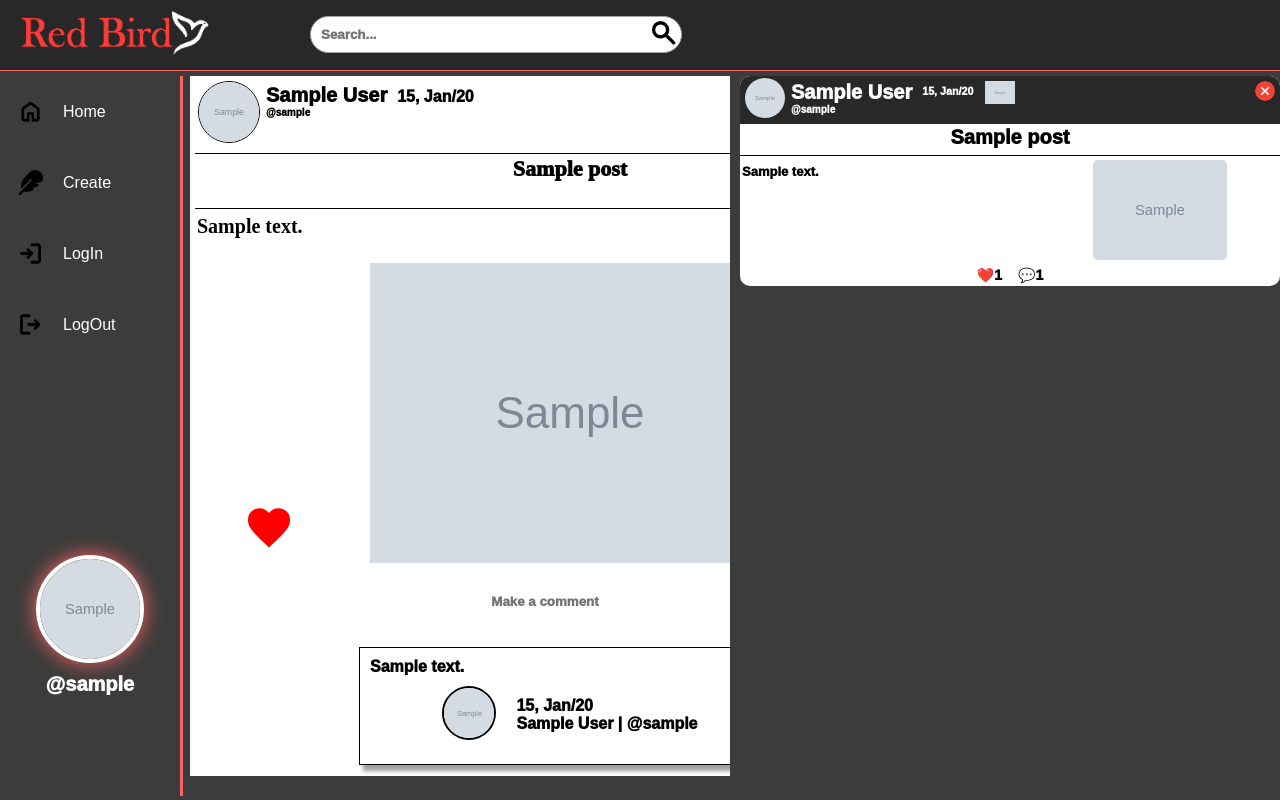
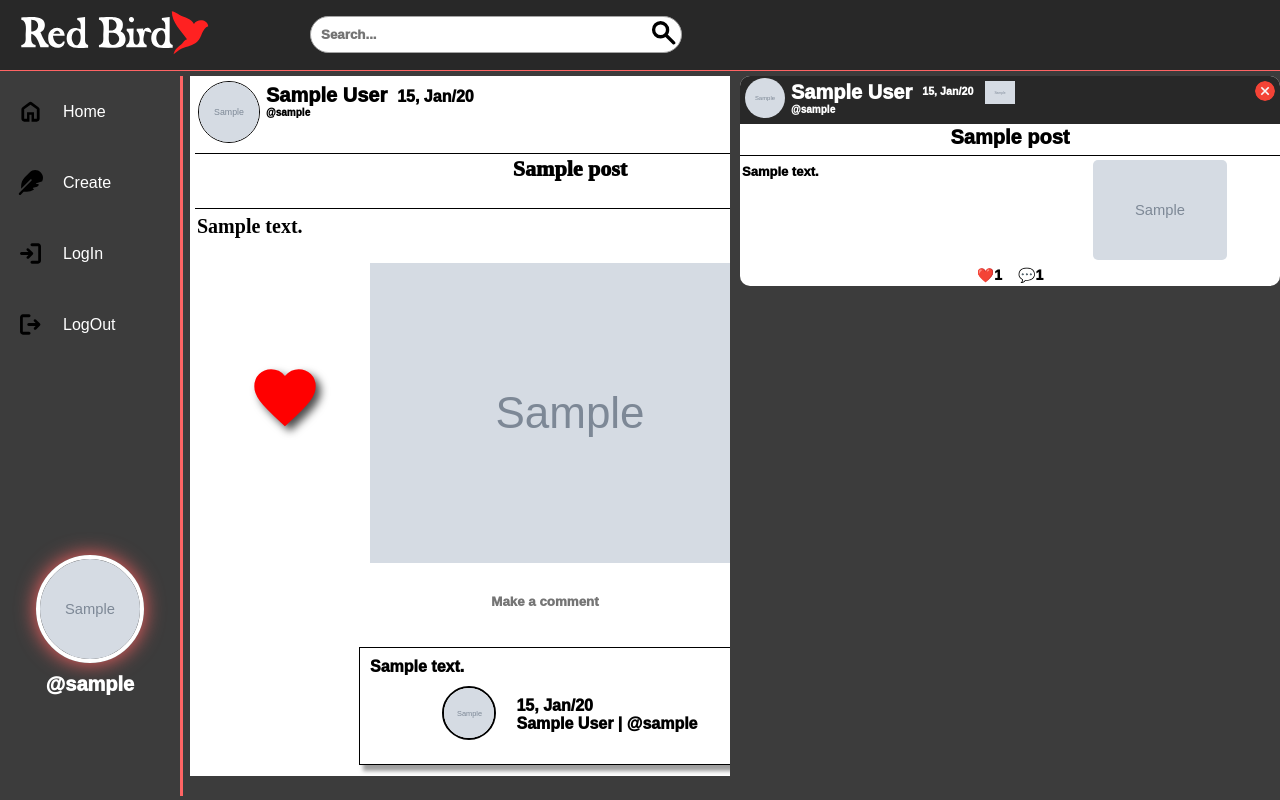
Before and after one commit to AThunder-cloud/Red_Bird, a Django app: page /postpage/1/ in a window 1280 px wide. Run offline with Django 4.2, Linux system fonts and the light colour scheme; a user stored in the database is signed in; tables that the repository leaves empty hold one stand-in row (values such as "Sample post"); grey boxes marked "Sample" are stand-in pictures; some web fonts are replaced.

Commit message:
search for all page and like button tweak

```diff
--- a/core/views.py
+++ b/core/views.py
@@ -76,9 +76,9 @@
 		messages.info(request, 'User is not loged in')
 		return redirect('index')
 
-
 def index(request):
-	q = request.GET.get('q', '')
+	if request.method == "GET":
+		q = request.GET.get('q', '')
 	posts = Post.objects.filter(
 		Q(post_title__icontains=q) |
 		Q(genres__name__icontains=q) |
@@ -102,7 +102,13 @@
 	return render(request, 'profile.html',context)
 
 def post(request):
-	posts = Post.objects.all()
+	if request.method == "GET":
+		q = request.GET.get('q', '')
+	posts = Post.objects.filter(
+		Q(post_title__icontains=q) |
+		Q(genres__name__icontains=q) |
+		Q(author__user__username__icontains=q)
+	).distinct()
 	images = Post.objects.only('image')
 	context = {
 	'posts' : posts,
@@ -187,7 +193,13 @@
 
 @login_required(login_url="signin")
 def post_page(request, post_id):
-	posts = Post.objects.all()
+	if request.method == "GET":
+		q = request.GET.get('q', '')
+	posts = Post.objects.filter(
+		Q(post_title__icontains=q) |
+		Q(genres__name__icontains=q) |
+		Q(author__user__username__icontains=q)
+	).distinct()
 	post = get_object_or_404(Post, id=post_id)
 	comments = post.comments.all()
 	username = request.user.username
@@ -196,7 +208,6 @@
 		is_liked = False
 	else:
 		is_liked = True
-	print(is_liked)
 	context = {
 		"post":post,
 		"posts" : posts,
--- a/static/css/post-page.css
+++ b/static/css/post-page.css
@@ -20,7 +20,7 @@
     src: url("/static/fonts/Concert_One/ConcertOne-Regular.ttf") format("truetype");
   }
 .content-container{
-    position: relative;
+    /* position: relative; */
     display:flex;
     flex-direction: column;
     background-color:transparent;
@@ -137,6 +137,7 @@
 }
 textarea::-webkit-scrollbar{display: none;}
 .postImage{
+    position: relative;
     width:fit-content;
     height:fit-content;
     margin-left: auto;
@@ -175,6 +176,7 @@
     width:40px;
     height:100%;
     background-color: rgb(255, 50, 100);
+    padding: 4px;
 }
 .make-comment form input{
     background-color: transparent;
@@ -244,25 +246,17 @@
 
 #post-like-button{
     position: absolute;
-    top: 428px;
-    left: 54px;
-    width:50px;
-    height:50px;
+    top: 100px;
+    left: -120px;
+    width:fit-content;
+    height:fit-content;
     border-radius: 50%;
     cursor: pointer;
     background-color: transparent;
-    border: none;
+    border:none;
     outline: none;
 }
 
-/* #post-like-button #heart-path{
-    fill: rgb(71, 71, 71);
-} */
-/* #post-like-button.liked{
-    background-color:rgba(0, 166, 255, 0.761) ;
-    box-shadow: 0 0 10px 5px rgb(0, 166, 255), 0 0 20px rgb(0, 166, 255);
-} */
-#post-like-button.liked #heart-path{
-    fill: red;
-
+#post-like-button svg{
+    filter: drop-shadow(5px 5px 4px rgb(76, 76, 76));
 }
--- a/static/js/post-page.js
+++ b/static/js/post-page.js
@@ -10,6 +10,7 @@
 }
 
 var likeBtn = document.getElementById('post-like-button');
+var heartSvg = document.getElementById('heart-svg');
 
 likeBtn.addEventListener('click', function(){
   var postId = likeBtn.getAttribute('data-post-id');
@@ -22,9 +23,9 @@
     if(xhr.status === 200){
       var response = JSON.parse(xhr.responseText);
       if(response.liked){
-        likeBtn.classList.add('liked');
+        heartSvg.setAttribute("fill", "red");
       }else{
-        likeBtn.classList.remove('liked');
+        heartSvg.setAttribute("fill", "grey");
       }
     }
   };
--- a/template/post.html
+++ b/template/post.html
@@ -34,6 +34,17 @@
     </div>
     <div class="postImage">
         <img loading="lazy" src="{{post.image.url}}" alt="">
+        <button data-post-id="{{post.id}}" id="post-like-button">
+            {% if is_liked %}
+            <svg id="heart-svg" xmlns="http://www.w3.org/2000/svg" fill="red" height="70" viewBox="0 96 960 960" width="70">
+                <path d="M479 963.5 423 913q-107.766-99.072-177.919-171.093-70.152-72.021-111.901-128.866-41.749-56.844-57.964-103.916Q59 462.053 59 413.5q0-99.505 66.498-166.502Q191.995 180 290.5 180q55.288 0 103.144 24Q441.5 228 479 275.5q44-50 89.185-72.75Q613.371 180 667.629 180q99.38 0 166.376 66.943Q901 313.886 901 413.308q0 48.73-16.216 95.309-16.215 46.58-57.964 103.424-41.749 56.845-112.401 129.366Q643.766 813.928 536 913l-57 50.5Z"/>
+            </svg>
+            {% else %}
+            <svg id="heart-svg" xmlns="http://www.w3.org/2000/svg" fill="grey" height="70" viewBox="0 96 960 960" width="70">
+                <path d="M479 963.5 423 913q-107.766-99.072-177.919-171.093-70.152-72.021-111.901-128.866-41.749-56.844-57.964-103.916Q59 462.053 59 413.5q0-99.505 66.498-166.502Q191.995 180 290.5 180q55.288 0 103.144 24Q441.5 228 479 275.5q44-50 89.185-72.75Q613.371 180 667.629 180q99.38 0 166.376 66.943Q901 313.886 901 413.308q0 48.73-16.216 95.309-16.215 46.58-57.964 103.424-41.749 56.845-112.401 129.366Q643.766 813.928 536 913l-57 50.5Z"/>
+            </svg>
+            {% endif %}
+        </button>
     </div>
     <div class="comments-container">
         <div class="make-comment">
@@ -64,17 +75,7 @@
         </div>
         {% endfor %}
     </div>
-    <button data-post-id="{{post.id}}" id="post-like-button">
-        {% if is_liked %}
-        <svg xmlns="http://www.w3.org/2000/svg" fill="red" height="48" viewBox="0 96 960 960" width="48">
-            <path id="heart-path" d="M479 963.5 423 913q-107.766-99.072-177.919-171.093-70.152-72.021-111.901-128.866-41.749-56.844-57.964-103.916Q59 462.053 59 413.5q0-99.505 66.498-166.502Q191.995 180 290.5 180q55.288 0 103.144 24Q441.5 228 479 275.5q44-50 89.185-72.75Q613.371 180 667.629 180q99.38 0 166.376 66.943Q901 313.886 901 413.308q0 48.73-16.216 95.309-16.215 46.58-57.964 103.424-41.749 56.845-112.401 129.366Q643.766 813.928 536 913l-57 50.5Z"/>
-        </svg>
-        {% else %}
-        <svg xmlns="http://www.w3.org/2000/svg" fill="grey" height="48" viewBox="0 96 960 960" width="48">
-            <path id="heart-path" d="M479 963.5 423 913q-107.766-99.072-177.919-171.093-70.152-72.021-111.901-128.866-41.749-56.844-57.964-103.916Q59 462.053 59 413.5q0-99.505 66.498-166.502Q191.995 180 290.5 180q55.288 0 103.144 24Q441.5 228 479 275.5q44-50 89.185-72.75Q613.371 180 667.629 180q99.38 0 166.376 66.943Q901 313.886 901 413.308q0 48.73-16.216 95.309-16.215 46.58-57.964 103.424-41.749 56.845-112.401 129.366Q643.766 813.928 536 913l-57 50.5Z"/>
-        </svg>
-        {% endif %}
-    </button>
+
 </div>
 </div>
 <script src="/static/js/post-page.js"></script>
--- a/template/search.html
+++ b/template/search.html
@@ -11,7 +11,7 @@
     margin-right:100px;
 }
 .brand-name-div img{
-    object-position: center;
+    object-position: contain;
     height:auto;
     width: 190px;
     margin-left: auto;
@@ -55,9 +55,10 @@
 
 <div class="search-div">
     <div class="brand-name-div">
-        <img src="{% static 'default-img/Name1.png' %}" alt="No Image Found">
+        <img src="{% static 'default-img/icons/Red_bird-icon.svg' %}" alt="">
     </div>
-    <form action="{% url 'index' %}" method="GET" class="search-form">
+    <form  method="GET" class="search-form">
+        {% csrf_token %}
         <input class="search-bar" name="q" type="text" placeholder="Search...">
         <button type="submit" id="searchButton"><img src="{% static 'default-img/icons/Search-icon.svg' %}" alt="" srcset=""></button>
         <script>
```
Also changed, not shown: static/default-img/Name1.png (deleted), static/default-img/Name1.svg (added), static/default-img/icons/Red_bird-icon.svg (added).
